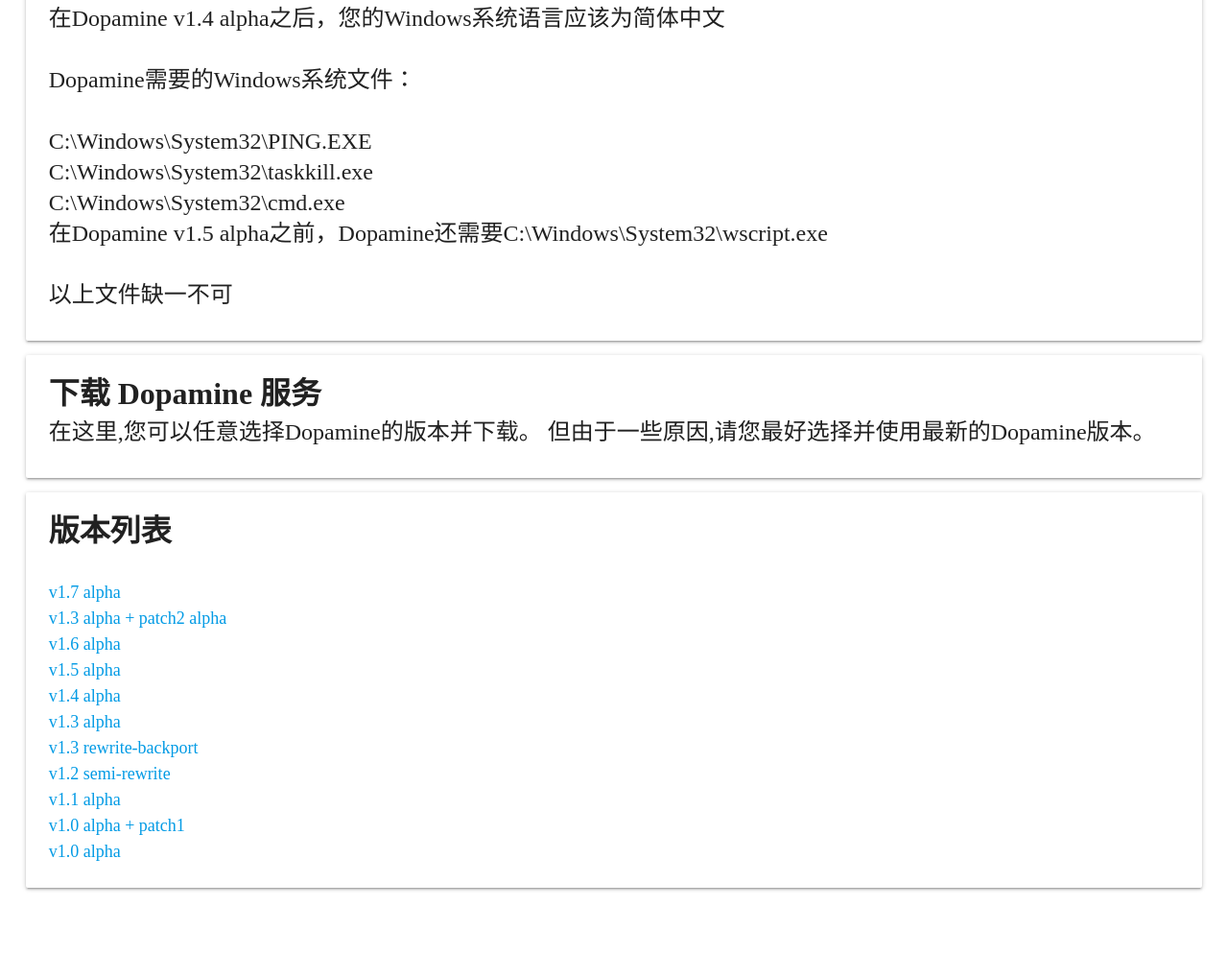
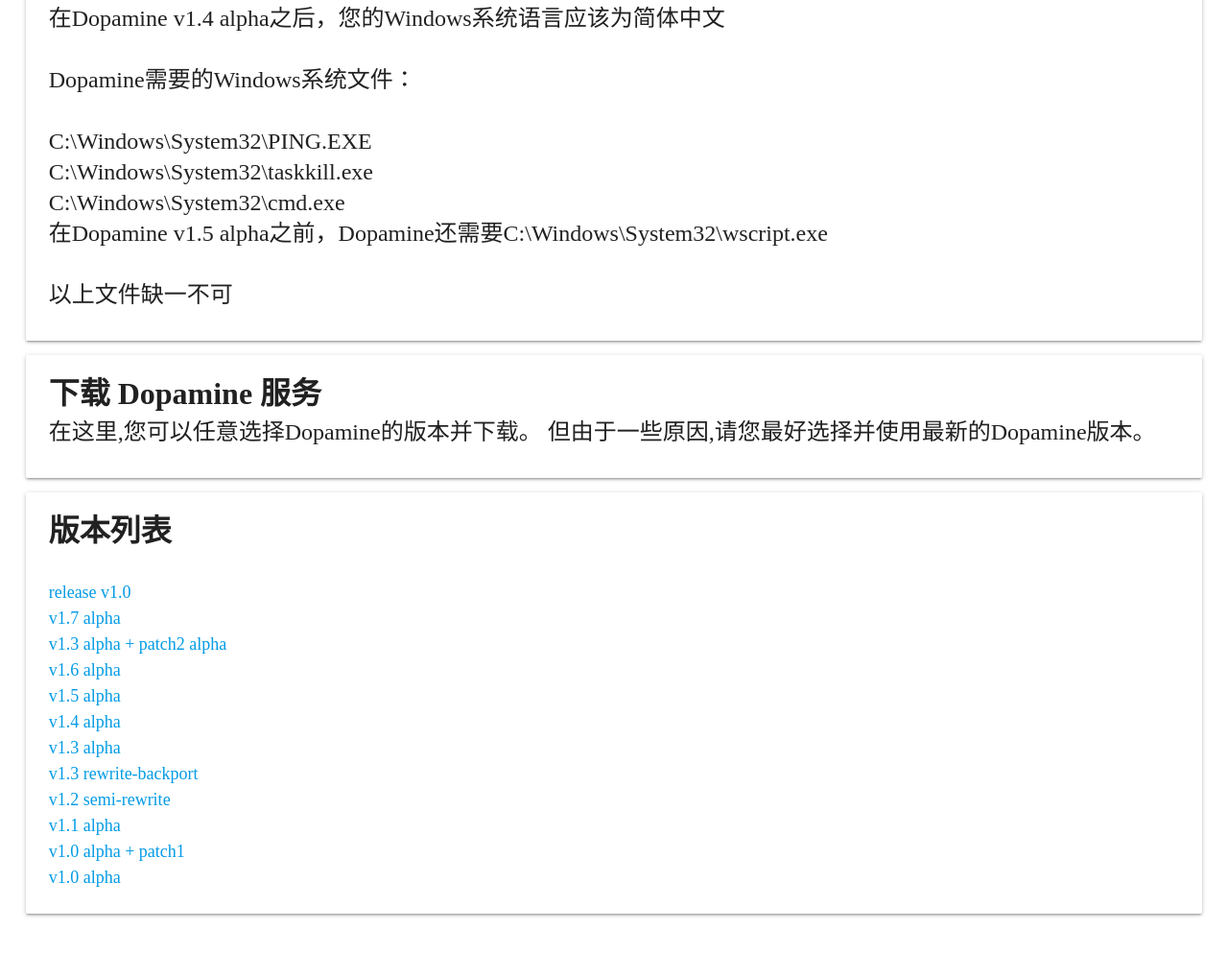
Before and after one commit to ProSkidderMWT/dopamine-nextgen-web, a plain HTML site: page list.html in a window 1280 px wide. Shown: the part 393-1387 px from the top of the page at 96% size. Drawn offline with nearby package versions, Linux system fonts and the light colour scheme.

Commit message:
new release in list

```diff
--- a/list.html
+++ b/list.html
@@ -173,6 +173,7 @@
                   <div class="card-content">
                     <span class="card-title" style="font-size:xx-large; font-weight: 700;">版本列表</span>
                     <p><br>
+                      <a href="https://github.com/litev4/Dopamine/releases/download/release12/Dopamine.exe">release v1.0</a><br>
                       <a href="https://github.com/litev4/Dopamine/releases/download/release11/Dopamine.exe">v1.7 alpha</a><br>
                       <a href="https://github.com/litev4/Dopamine/releases/download/release10/Dopamine.exe">v1.3 alpha + patch2 alpha</a><br>
                       <a href="https://github.com/litev4/Dopamine/releases/download/release9/Dopamine.exe">v1.6 alpha</a><br>
```
